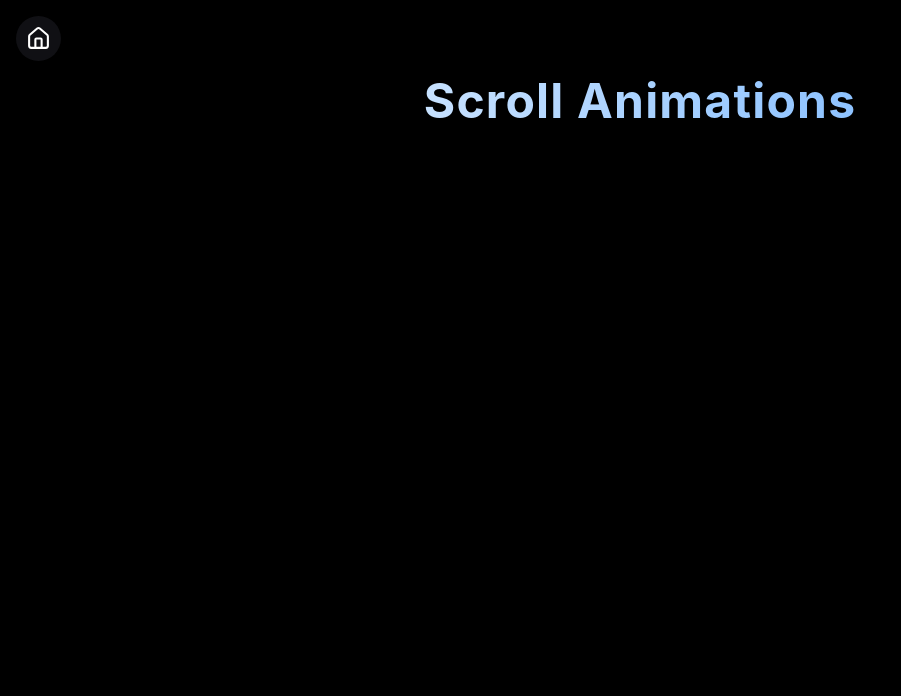
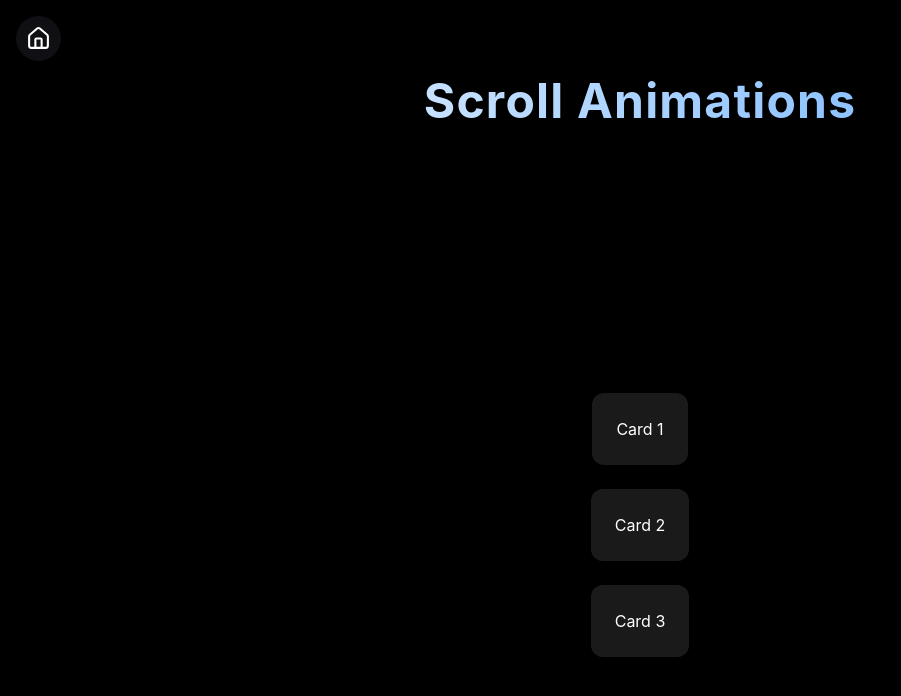
Before and after one commit to Hrisshhii/react-practice, a React (Vite) app in the folder framermotion/: page /#/scroll-animation in a window 1280 px wide. Shown: the top 696 px of the page, without its empty margins (0-901 px from the left). Built offline with nearby package versions, Linux system fonts and the light colour scheme.

Commit message:
Adding basic scroll animation

```diff
--- a/framermotion/src/components/ScrollAnimations/ScrollAnimation.tsx
+++ b/framermotion/src/components/ScrollAnimations/ScrollAnimation.tsx
@@ -1,15 +1,38 @@
+import { useRef } from "react";
 import { BackHome } from "../BackHome"
+import { useInView,motion } from "framer-motion";
 
-const ScrollAnimation=()=> {
+const Reveal=({children}:{children:React.ReactNode})=>{
+  const ref=useRef(null);
+  const isInView=useInView(ref,{once:true});
+
   return (
-    <div className="relative h-screen bg-black overflow-hidden">
+    <motion.div ref={ref} initial={{opacity:0,y:60}} animate={isInView?{opacity:1,y:0}:{}} transition={{duration:0.6}}>
+      {children}
+    </motion.div>
+  );
+};
+
+
+const ScrollAnimation=()=>{
+
+  return (
+    <div className="relative bg-black overflow-hidden">
       <div className="relative z-50">
         <BackHome />
       </div>
       <h1 className="text-center text-5xl font-bold bg-clip-text bg-linear-to-r from-white to-blue-400 text-transparent tracking-wide">
         Scroll Animations
       </h1>
-
+      <section className="h-screen flex flex-col items-center justify-center gap-6">
+        {[1,2,3].map(i=>(
+          <Reveal key={i}>
+            <div className="p-6 bg-white/10 rounded-xl text-white">
+              Card {i}
+            </div>
+          </Reveal>
+        ))}
+      </section>
     </div>
   )
 }
```
